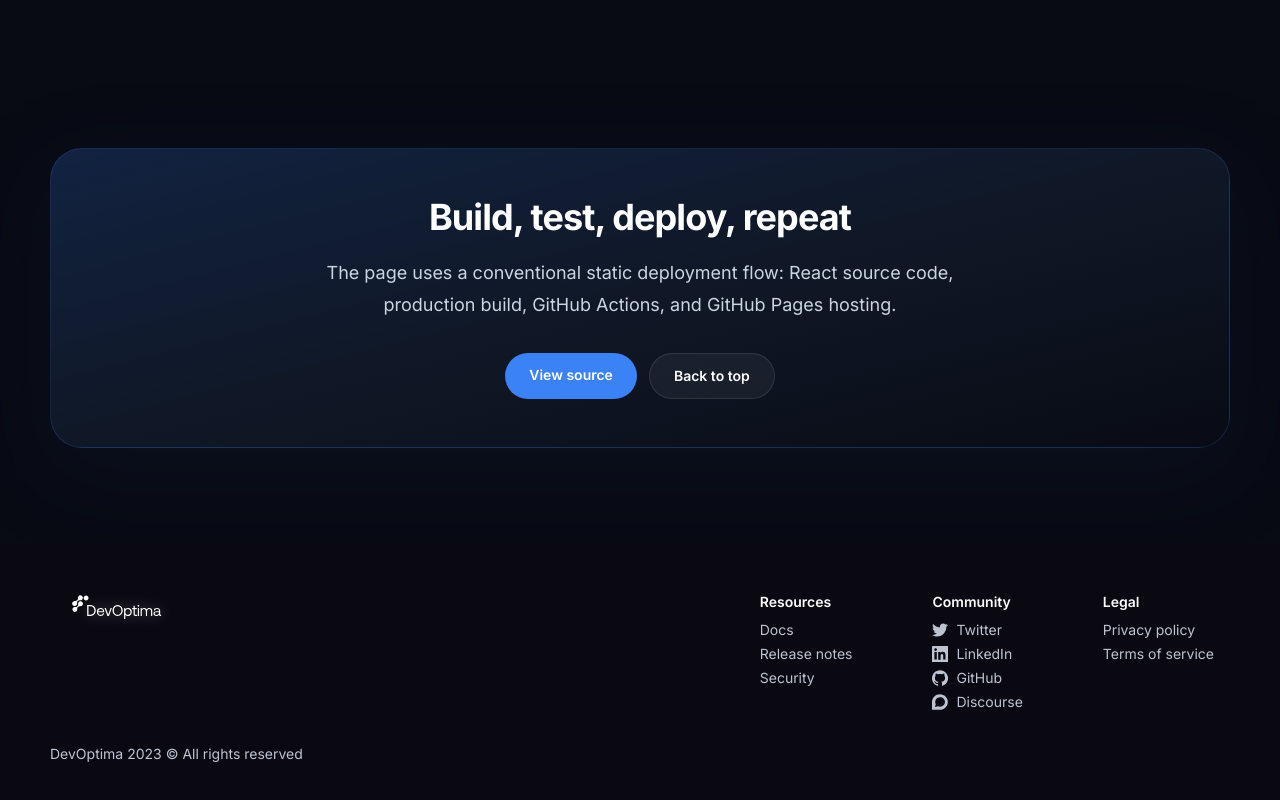
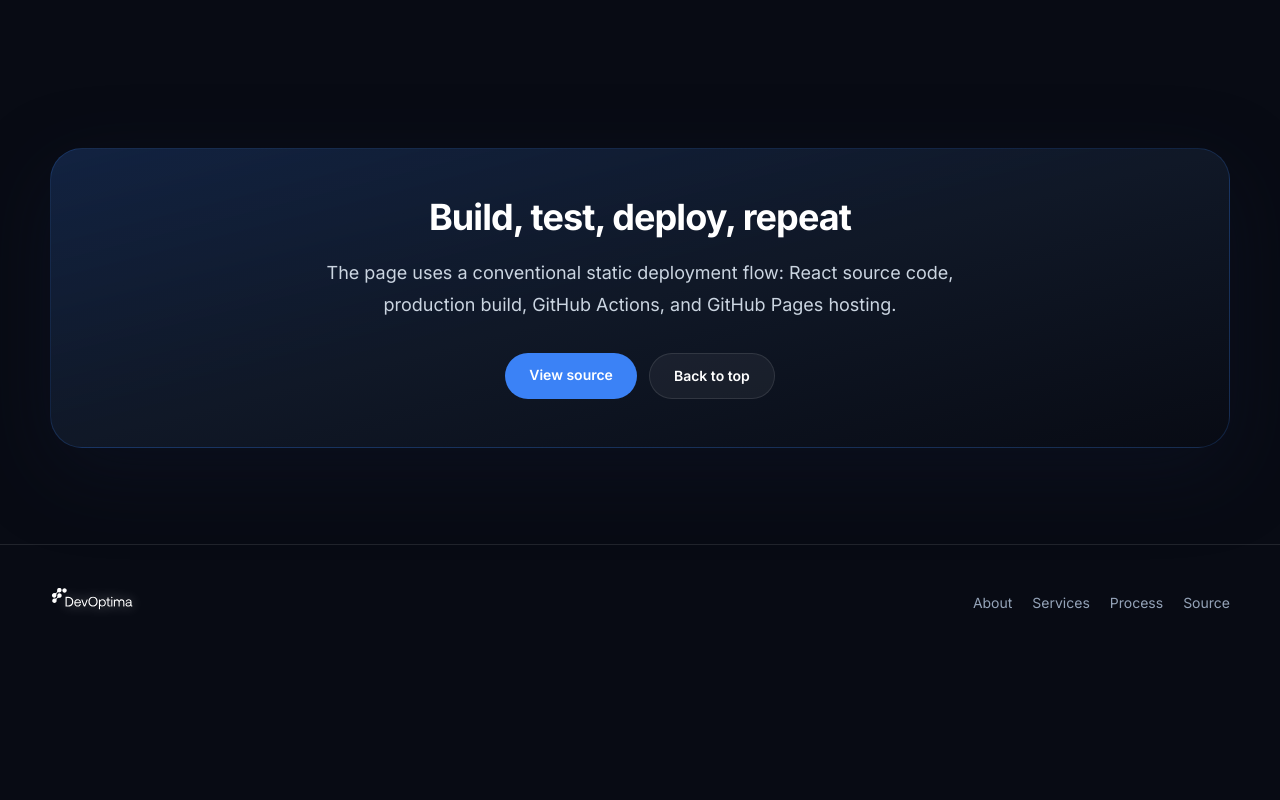
Before and after one commit to itkrivoshei/devoptima-landing, a React (Vite) app: page / in a window 1280 px wide. Shown: the part 2752-3552 px from the top of the page. After the commit the page ends 3413 px from the top, so only its background shows below. Built offline with nearby package versions, Linux system fonts and the light colour scheme.

Commit message:
Clean up footer links and copy

```diff
--- a/src/components/Footer.tsx
+++ b/src/components/Footer.tsx
@@ -1,124 +1,38 @@
-import React from 'react';
+const footerLinks = [
+  { label: 'About', href: '#about' },
+  { label: 'Services', href: '#services' },
+  { label: 'Process', href: '#process' },
+  { label: 'Source', href: 'https://github.com/itkrivoshei/devoptima-landing' },
+];
 
-const Footer: React.FC = () => {
+const Footer = () => {
   return (
-    <footer className='bg-[#0A0811] py-12'>
-      <div className='container mx-auto flex flex-col md:flex-row justify-between items-start'>
-        <div className='flex flex-col items-start mb-8 md:mb-0'>
-          <a href='/' className='hover:opacity-75'>
-            <img
-              src={`${process.env.PUBLIC_URL}/images/logoDevOptima.svg`}
-              alt='DevOptima Logo'
-              className='h-10 w-36 mb-4'
-              style={{ width: '144px', height: '40px' }}
-            />
-          </a>
-        </div>
-        <div className='flex flex-wrap justify-between items-start gap-12'>
-          <div className='mx-4'>
-            <h5 className='text-white text-sm font-semibold mb-2'>Resources</h5>
-            <ul className='text-[#BDC4D1] text-sm space-y-1'>
-              <li>
-                <a href='/docs' className='hover:text-[#EFF1F6]'>
-                  Docs
+    <footer className='border-t border-white/10 py-10'>
+      <div className='container flex flex-col gap-8 md:flex-row md:items-center md:justify-between'>
+        <a href='#home' className='inline-flex items-center' aria-label='DevOptima home'>
+          <img
+            src={`${process.env.PUBLIC_URL}/images/logoDevOptima.svg`}
+            alt='DevOptima logo'
+            className='h-9 w-auto'
+          />
+        </a>
+
+        <nav aria-label='Footer navigation'>
+          <ul className='flex flex-wrap gap-5 text-sm text-slate-400'>
+            {footerLinks.map((link) => (
+              <li key={link.href}>
+                <a
+                  href={link.href}
+                  className='transition hover:text-white'
+                  target={link.href.startsWith('http') ? '_blank' : undefined}
+                  rel={link.href.startsWith('http') ? 'noreferrer' : undefined}
+                >
+                  {link.label}
                 </a>
               </li>
-              <li>
-                <a href='/release-notes' className='hover:text-[#EFF1F6]'>
-                  Release notes
-                </a>
-              </li>
-              <li>
-                <a href='/security' className='hover:text-[#EFF1F6]'>
-                  Security
-                </a>
-              </li>
-            </ul>
-          </div>
-          <div className='mx-4'>
-            <h5 className='text-white text-sm font-semibold mb-2'>Community</h5>
-            <ul className='text-[#BDC4D1] text-sm space-y-1'>
-              <li className='flex items-center'>
-                <img
-                  src={`${process.env.PUBLIC_URL}/images/twitter-logo.svg`}
-                  alt='Twitter'
-                  className='h-4 w-4 mr-2 hover:text-[#EFF1F6]'
-                />
-                <a
-                  href='https://twitter.com'
-                  target='_blank'
-                  rel='noopener noreferrer'
-                  className='hover:text-[#EFF1F6]'
-                >
-                  Twitter
-                </a>
-              </li>
-              <li className='flex items-center'>
-                <img
-                  src={`${process.env.PUBLIC_URL}/images/linkedin-logo.svg`}
-                  alt='LinkedIn'
-                  className='h-4 w-4 mr-2 hover:text-[#EFF1F6]'
-                />
-                <a
-                  href='https://linkedin.com'
-                  target='_blank'
-                  rel='noopener noreferrer'
-                  className='hover:text-[#EFF1F6]'
-                >
-                  LinkedIn
-                </a>
-              </li>
-              <li className='flex items-center'>
-                <img
-                  src={`${process.env.PUBLIC_URL}/images/github-logo.svg`}
-                  alt='GitHub'
-                  className='h-4 w-4 mr-2 hover:text-[#EFF1F6]'
-                />
-                <a
-                  href='https://github.com'
-                  target='_blank'
-                  rel='noopener noreferrer'
-                  className='hover:text-[#EFF1F6]'
-                >
-                  GitHub
-                </a>
-              </li>
-              <li className='flex items-center'>
-                <img
-                  src={`${process.env.PUBLIC_URL}/images/discourse-logo.svg`}
-                  alt='Discourse'
-                  className='h-4 w-4 mr-2 hover:text-[#EFF1F6]'
-                />
-                <a
-                  href='https://discourse.org'
-                  target='_blank'
-                  rel='noopener noreferrer'
-                  className='hover:text-[#EFF1F6]'
-                >
-                  Discourse
-                </a>
-              </li>
-            </ul>
-          </div>
-          <div className='mx-4'>
-            <h5 className='text-white text-sm font-semibold mb-2'>Legal</h5>
-            <ul className='text-[#BDC4D1] text-sm space-y-1'>
-              <li>
-                <a href='/privacy-policy' className='hover:text-[#EFF1F6]'>
-                  Privacy policy
-                </a>
-              </li>
-              <li>
-                <a href='/terms-of-service' className='hover:text-[#EFF1F6]'>
-                  Terms of service
-                </a>
-              </li>
-            </ul>
-          </div>
-        </div>
-      </div>
-      <div className='container mx-auto text-left text-[#BDC4D1] text-sm mt-8'>
-        DevOptima 2023 © All rights reserved
+            ))}
+          </ul>
+        </nav>
       </div>
     </footer>
   );
```
